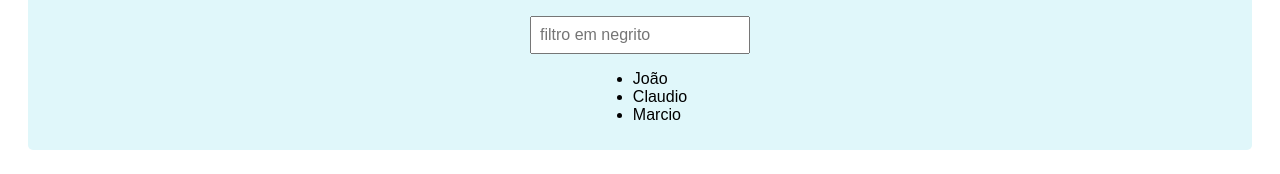
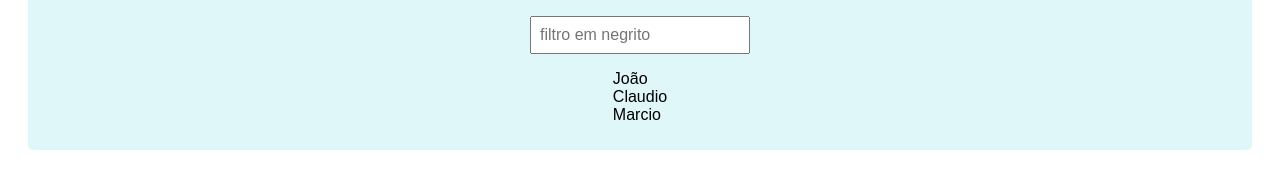
Before and after one commit to Kazaki-Dev0/iniciante, a plain HTML site: page index.html in a window 1280 px wide. Shown: the part 268-442 px from the top of the page. Drawn offline with Linux system fonts and the light colour scheme.

Commit message:
finalidado iniciante

```diff
--- a/style.css
+++ b/style.css
@@ -32,3 +32,7 @@ body {
     justify-content: center;
     align-items: center;
   }
+  .lista{
+    list-style-type: none;
+    padding: 0;
+  }
```
